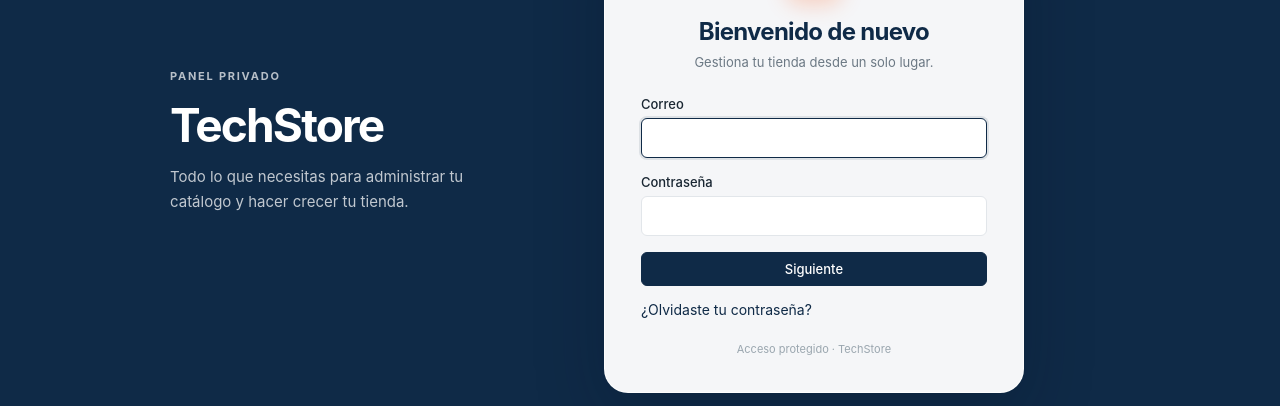
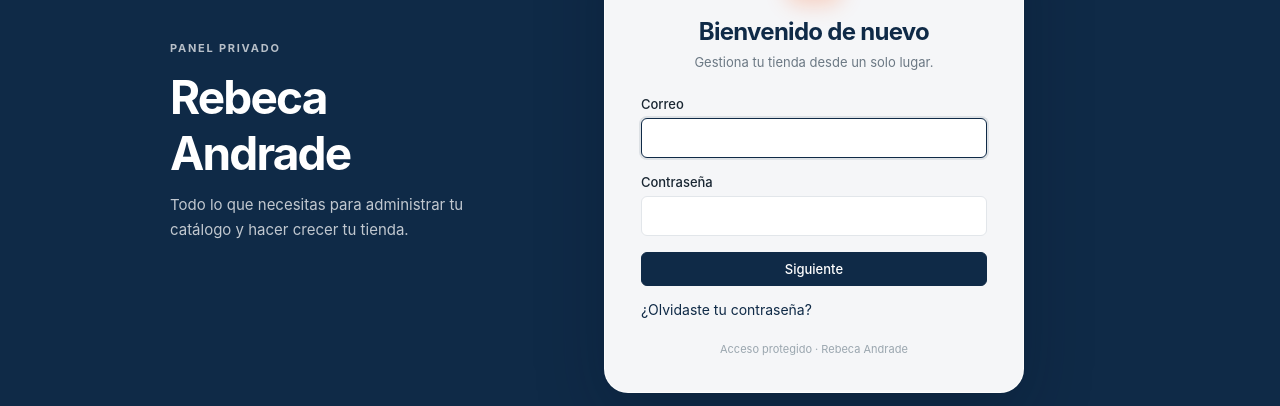
Before and after one commit to sergioxmart/tienda-rebeca-v2, a React (Vite) app in the folder web/web-admin/: page /login in a window 1280 px wide. Shown: the part 254-660 px from the top of the page. Built offline with nearby package versions, Linux system fonts and the light colour scheme; no server answers.

Commit message:
Mejora diseño visual UI Ux

```diff
--- a/web/web-admin/src/components/Layout.jsx
+++ b/web/web-admin/src/components/Layout.jsx
@@ -59,7 +59,7 @@
   const { user, logout } = useAuth();
   const navigate = useNavigate();
   const location = useLocation();
-  const [site, setSite] = useState({ site_name: 'TechStore', logo_url: null });
+  const [site, setSite] = useState({ site_name: 'Rebeca Andrade', logo_url: null });
   const [openGroups, setOpenGroups] = useState(() => {
     const defaults = Object.fromEntries(NAV_GROUPS.map((group) => [group.label, ['Operación', 'Sitio Web'].includes(group.label)]));
     try {
@@ -98,7 +98,7 @@
         if (active && data?.config) {
           applyAdminTheme(data.config);
           setSite({
-            site_name: data.config.site_name || 'TechStore',
+            site_name: data.config.site_name || 'Rebeca Andrade',
             logo_url: data.config.logo_url || null,
           });
         }
@@ -117,7 +117,7 @@
       <aside className={`sidebar ${sidebarOpen ? 'is-open' : ''}`}>
         <div className="sidebar-brand">
           <span className="brand-mark">
-            {site.logo_url ? <img src={site.logo_url} alt="" onError={(e) => { e.currentTarget.style.display = 'none'; }} /> : String(site.site_name || 'TechStore').slice(0, 1).toUpperCase()}
+            {site.logo_url ? <img src={site.logo_url} alt="" onError={(e) => { e.currentTarget.style.display = 'none'; }} /> : String(site.site_name || 'Rebeca Andrade').slice(0, 1).toUpperCase()}
           </span>
           <span className="brand-copy">
             <strong>{site.site_name}</strong>
@@ -164,7 +164,7 @@
       </aside>
       {sidebarOpen && <button className="sidebar-backdrop" type="button" aria-label="Cerrar menú" onClick={() => setSidebarOpen(false)} />}
       <header className="header">
-        <div className="header-context"><button className="mobile-sidebar-toggle" type="button" aria-label={sidebarOpen ? 'Cerrar menú' : 'Abrir menú'} aria-expanded={sidebarOpen} onClick={() => setSidebarOpen((open) => !open)}><span /><span /><span /></button><span className="header-kicker">TechStore</span><span>Panel de administración</span></div>
+        <div className="header-context"><button className="mobile-sidebar-toggle" type="button" aria-label={sidebarOpen ? 'Cerrar menú' : 'Abrir menú'} aria-expanded={sidebarOpen} onClick={() => setSidebarOpen((open) => !open)}><span /><span /><span /></button><span className="header-kicker">{site.site_name}</span><span>Panel de administración</span></div>
         <div className="user">
           <span className="role-pill">{user?.role || 'admin'}</span>
         </div>
--- a/web/web-admin/src/pages/Login.jsx
+++ b/web/web-admin/src/pages/Login.jsx
@@ -50,7 +50,7 @@
   const [bgPositionX, setBgPositionX] = useState(50);
   const [bgPositionY, setBgPositionY] = useState(50);
   const [bgZoom, setBgZoom] = useState(100);
-  const [storeName, setStoreName] = useState('TechStore');
+  const [storeName, setStoreName] = useState('Rebeca Andrade');
   const [logoUrl, setLogoUrl] = useState(null);
 
   useEffect(() => {
@@ -71,7 +71,7 @@
           document.title = `${c.site_name} · Admin`;
         }
         if (typeof c.logo_url === 'string' && c.logo_url) setLogoUrl(c.logo_url);
-      } catch { /* fallback al tema TechStore */ }
+      } catch { /* fallback a la marca Rebeca Andrade */ }
     })();
   }, []);
 
@@ -313,7 +313,7 @@
               <div className="login-actions"><button type="button" className="login-link login-link-button" onClick={() => { setStep('credentials'); setEmail(''); setPassword(''); setTotpCode(''); setError(null); setNotice(null); }}>Cambiar cuenta</button></div>
             </>
           )}
-          <div className="login-footer">Acceso protegido · TechStore</div>
+          <div className="login-footer">Acceso protegido · {storeName}</div>
         </form>
       </div>
     </div>
--- a/web/web-admin/src/pages/PageBuilder.jsx
+++ b/web/web-admin/src/pages/PageBuilder.jsx
@@ -37,7 +37,7 @@
       { key: 'image_url',label: 'Imagen de fondo (URL)', type: 'url', placeholder: 'Opcional: imagen que cubre el fondo' },
       { key: 'visual_mode', label: 'Visual del lado derecho', type: 'select', defaultValue: 'abstract', options: [
         { value: 'none', label: 'Ninguno' },
-        { value: 'abstract', label: 'Abstracto TechStore' },
+        { value: 'abstract', label: 'Abstracto Rebeca Andrade' },
         { value: 'product', label: 'Producto real del catálogo' },
         { value: 'image', label: 'Imagen personalizada' },
       ] },
--- a/web/web-admin/src/pages/SiteConfig.jsx
+++ b/web/web-admin/src/pages/SiteConfig.jsx
@@ -13,7 +13,7 @@
 import { ADMIN_BACKGROUND_DEFAULTS, ADMIN_THEME_DEFAULTS, ADMIN_THEME_FIELDS, applyAdminTheme } from '../adminTheme.js';
 
 const KNOWN_KEYS = [
-  { key: 'site_name',          label: 'Nombre de la tienda',     type: 'text',     placeholder: 'TechStore Colombia' },
+  { key: 'site_name',          label: 'Nombre de la tienda',     type: 'text',     placeholder: 'Rebeca Andrade' },
   { key: 'contact_email',      label: 'Email de contacto',       type: 'email',    placeholder: '[email protected]' },
   { key: 'contact_phone',      label: 'Teléfono / WhatsApp',     type: 'tel',      placeholder: '+57 300 000 0000' },
   { key: 'contact_address',    label: 'Dirección',               type: 'text',     placeholder: 'Calle 100 #15-20, Bogotá' },
--- a/web/web-admin/src/pages/Themes.jsx
+++ b/web/web-admin/src/pages/Themes.jsx
@@ -290,7 +290,7 @@
               <label>Nombre *</label>
               <input className="input" required maxLength={100} autoFocus
                      value={creating.name} onChange={(e) => setCreating({ ...creating, name: e.target.value })}
-                     placeholder="TechStore Navideño, Verano 2026, etc." />
+                     placeholder="Colección navideña, Verano 2026, etc." />
             </div>
             <div className="form-group">
               <label>Descripción <span style={{ color: 'var(--color-muted)' }}>(opcional)</span></label>
--- a/web/web-admin/vite.config.js
+++ b/web/web-admin/vite.config.js
@@ -8,8 +8,8 @@
     strictPort: true,
     host: '127.0.0.1',
     proxy: {
-      '/api':   { target: 'http://localhost:3000', changeOrigin: false },
-      '/media': { target: 'http://localhost:3000', changeOrigin: false },
+      '/api':   { target: 'http://127.0.0.1:3000', changeOrigin: false },
+      '/media': { target: 'http://127.0.0.1:3000', changeOrigin: false },
     },
   },
   build: {
```
Also changed, not shown: 2 other files (tests, documents, lock files or other folders).
